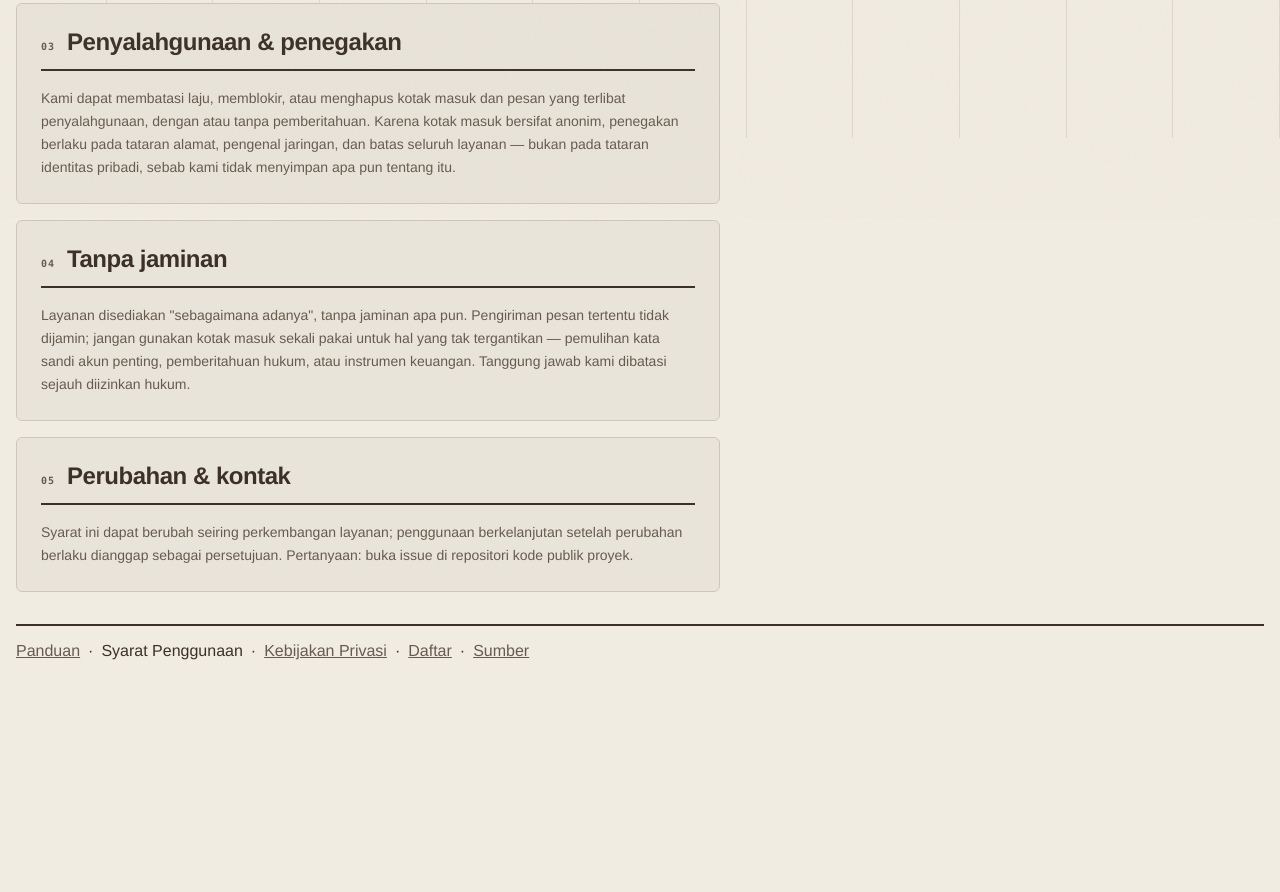
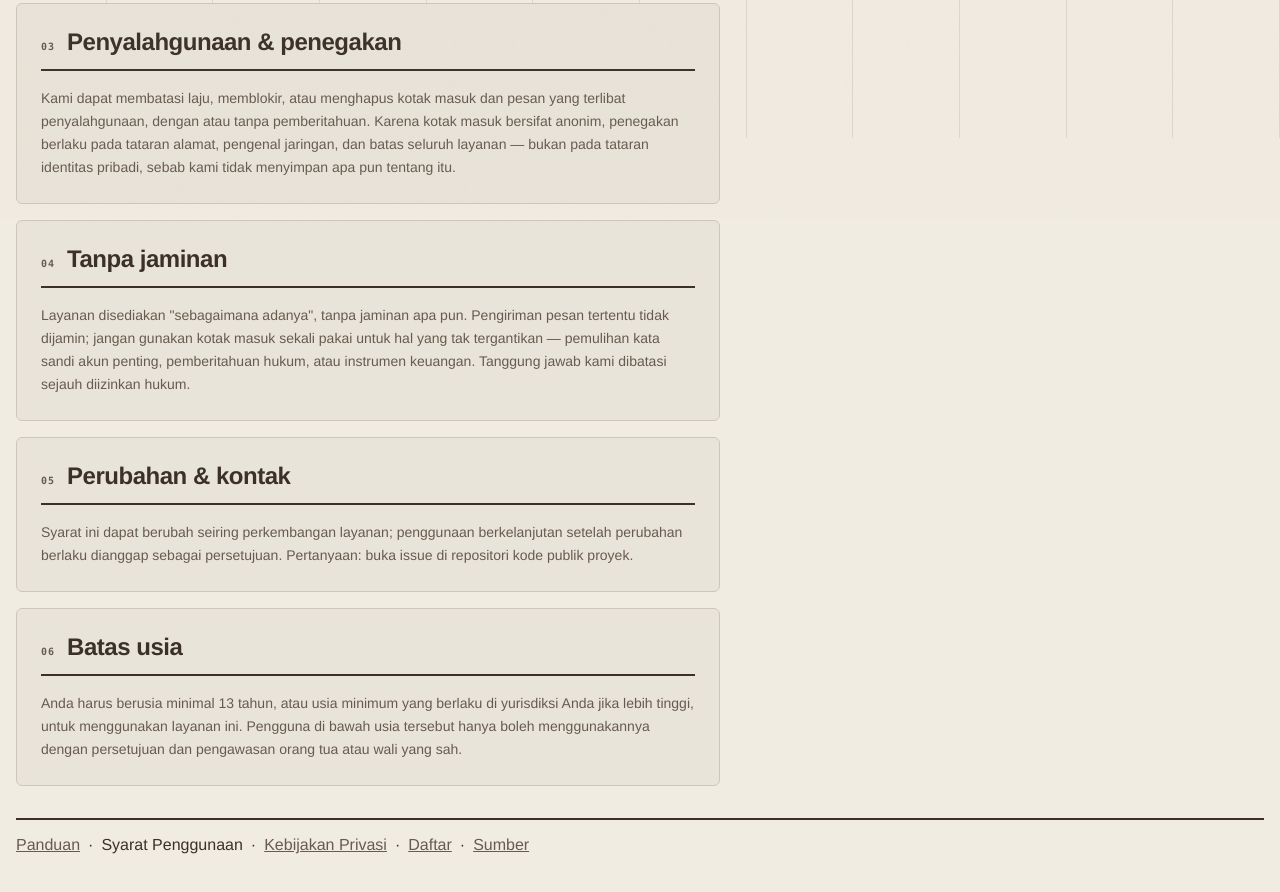
Before and after one commit to 1999AZZAR/Disposable-Temp-Mail, a website: page src/web/terms-id.html in a window 1280 px wide. Shown: the part 662-1554 px from the top of the page. Before the commit the page ends 1374 px from the top, so only its background shows below. Drawn offline with Linux system fonts and the light colour scheme.

Commit message:
legal: Apache-2.0 license + age requirement in Terms (EN+ID)
Co-authored-by: mema <mema@glassgallery.my.id>

```diff
--- a/src/web/sw.js
+++ b/src/web/sw.js
@@ -6,7 +6,7 @@
  * occurred"). Only genuine same-origin 200s (response.type "basic") are
  * ever stored. Version the cache name on shell changes. */
 
-const CACHE_NAME = "tmail-shell-v10";
+const CACHE_NAME = "tmail-shell-v11";
 const SHELL = [
   "/",
   "/index.html",
--- a/src/web/terms-id.html
+++ b/src/web/terms-id.html
@@ -90,6 +90,15 @@
             <p>Syarat ini dapat berubah seiring perkembangan layanan; penggunaan berkelanjutan setelah perubahan berlaku dianggap sebagai persetujuan. Pertanyaan: buka issue di repositori kode publik proyek.</p>
           </div>
         </section>
+        <section class="plate" aria-labelledby="t-age">
+          <div class="plate-head">
+            <p class="micro">06</p>
+            <h2 id="t-age">Batas usia</h2>
+          </div>
+          <div class="prose">
+            <p>Anda harus berusia minimal 13 tahun, atau usia minimum yang berlaku di yurisdiksi Anda jika lebih tinggi, untuk menggunakan layanan ini. Pengguna di bawah usia tersebut hanya boleh menggunakannya dengan persetujuan dan pengawasan orang tua atau wali yang sah.</p>
+          </div>
+        </section>
       </main>
 
       <footer class="colophon">
```
Also changed, not shown: src/web/terms.html (+9 -0 lines), README.md, 1 other file.
